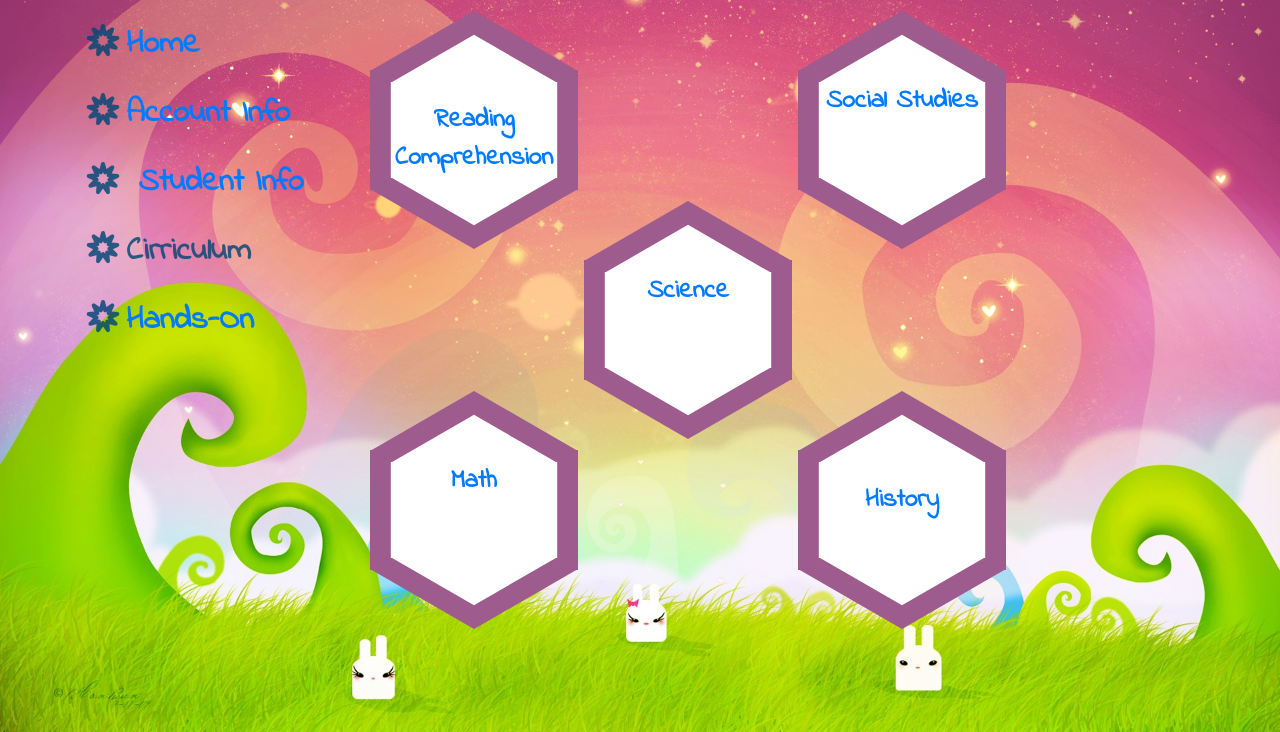
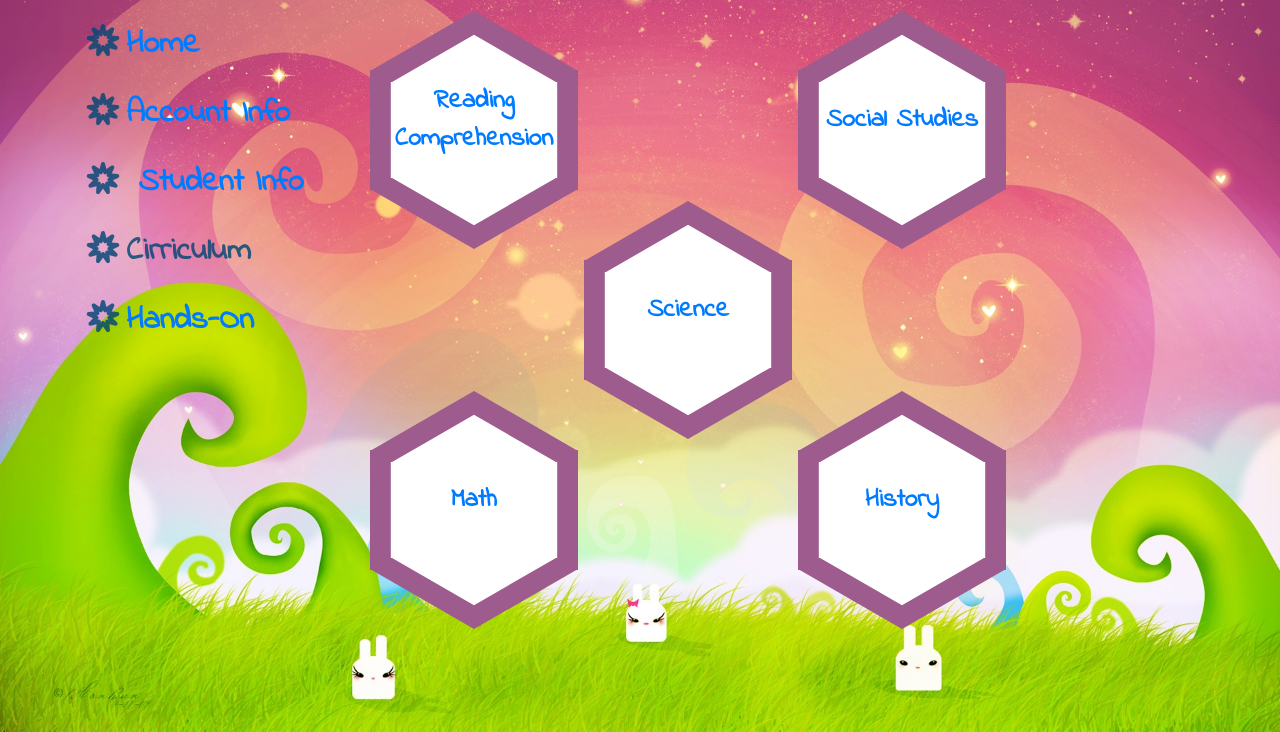
Before and after one commit to Becky-B/Learning_Platform, a Django app: template LearnApp/templates/parent_home.html in a window 1280 px wide. Shown: the part 68-800 px from the top of the page. Run offline with Django 3.2, Linux system fonts and the light colour scheme; the template is opened without the code that fills it, so the values that code supplies are empty; some libraries are stand-ins or nearby versions.

Commit message:
updated login page login form values, fixed views.py student query, fixed parent_home.html layout

```diff
--- a/LearnApp/templates/gov_quiz.html
+++ b/LearnApp/templates/gov_quiz.html
@@ -6,7 +6,8 @@
     <meta name="viewport" content="width=device-width, initial-scale=1.0">
     <title>Purpose of Government Quiz</title>
     <link rel="stylesheet" href="https://stackpath.bootstrapcdn.com/bootstrap/4.4.1/css/bootstrap.min.css" integrity="sha384-Vkoo8x4CGsO3+Hhxv8T/Q5PaXtkKtu6ug5TOeNV6gBiFeWPGFN9MuhOf23Q9Ifjh" crossorigin="anonymous">
-    <link href="https://fonts.googleapis.com/css?family=Indie+Flower&display=swap" rel="stylesheet"> {% load static %}
+    <link href="https://fonts.googleapis.com/css?family=Indie+Flower&display=swap" rel="stylesheet">
+    {% load static %}
     <link rel="stylesheet" href="{% static 'style/style.css' %}">
 </head>
 
--- a/LearnApp/templates/parent_home.html
+++ b/LearnApp/templates/parent_home.html
@@ -6,7 +6,8 @@
     <meta name="viewport" content="width=device-width, initial-scale=1.0">
     <title>Home Page</title>
     <link rel="stylesheet" href="https://stackpath.bootstrapcdn.com/bootstrap/4.4.1/css/bootstrap.min.css" integrity="sha384-Vkoo8x4CGsO3+Hhxv8T/Q5PaXtkKtu6ug5TOeNV6gBiFeWPGFN9MuhOf23Q9Ifjh" crossorigin="anonymous">
-    <link href="https://fonts.googleapis.com/css?family=Indie+Flower&display=swap" rel="stylesheet"> {% load static %}
+    <link href="https://fonts.googleapis.com/css?family=Indie+Flower&display=swap" rel="stylesheet">
+    {% load static %}
     <link rel="stylesheet" href="{% static 'style/style.css' %}">
     <script src="https://kit.fontawesome.com/cd307cb601.js" crossorigin="anonymous"></script>
 </head>
@@ -38,7 +39,7 @@
                     <div class="col-sm">
                         <div class="hex">
                             <div class="hex inner">
-                                <div class="text-center pt-4">
+                                <div class="text-center">
                                     <a class="hex-link" href="/platform/st_patty_page">Reading Comprehension</a>
                                 </div>
                             </div>
@@ -48,7 +49,7 @@
                         <div class="hex">
                             <div class="hex inner">
                                 <div class="text-center">
-                                    <a class="hex-link" href="/platform/social_studies">Social Studies</a>
+                                    <a class="hex-link mt-4" href="/platform/social_studies">Social Studies</a>
                                 </div>
                             </div>
                         </div>
@@ -60,7 +61,7 @@
                         <div class="hex">
                             <div class="hex inner">
                                 <div class="text-center">
-                                    <a class="hex-link" href="/platform/earth_quiz_page">Science</a>
+                                    <a class="hex-link mt-4" href="/platform/earth_quiz_page">Science</a>
                                 </div>
                             </div>
                         </div>
@@ -72,7 +73,7 @@
                         <div class="hex">
                             <div class="hex inner">
                                 <div class="text-center">
-                                    <a class="hex-link" href="/platform/declaration_quiz_page">Math</a>
+                                    <a class="hex-link mt-4" href="/platform/declaration_quiz_page">Math</a>
                                 </div>
                             </div>
                         </div>
--- a/login/templates/login.html
+++ b/login/templates/login.html
@@ -60,11 +60,11 @@
                     {% csrf_token %}
                     <div class="form-group">
                         <label for="email">Email:</label>
-                        <input type="text" class="form-control" id="login_email" name="email" value="">
+                        <input type="text" class="form-control" id="login_email" name="email" value="master@master.com">
                     </div>
                     <div class="form-group">
                         <label for="password">Password:</label>
-                        <input type="password" class="form-control" id="login_password" name="password" value="">
+                        <input type="password" class="form-control" id="login_password" name="password" value="qwerty1234">
                     </div>
                     <button type="submit" class="btn btn-dark text-right">Login</button>
                 </form>
```
Also changed, not shown: LearnApp/templates/student_info.html (+4 -4 lines), LearnApp/views.py (+12 -12 lines).
